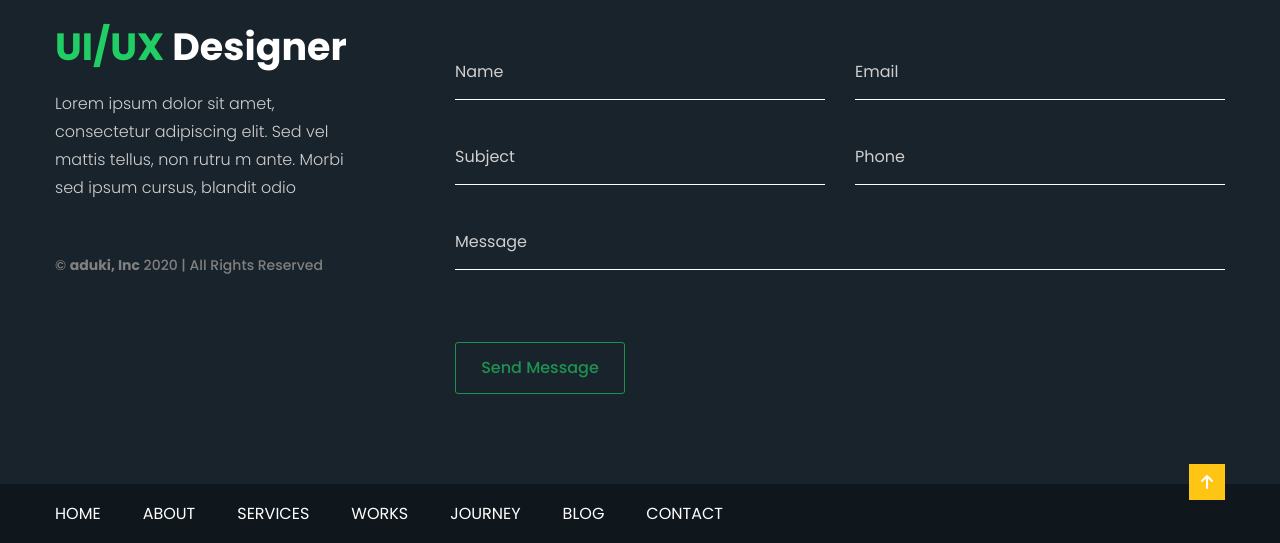
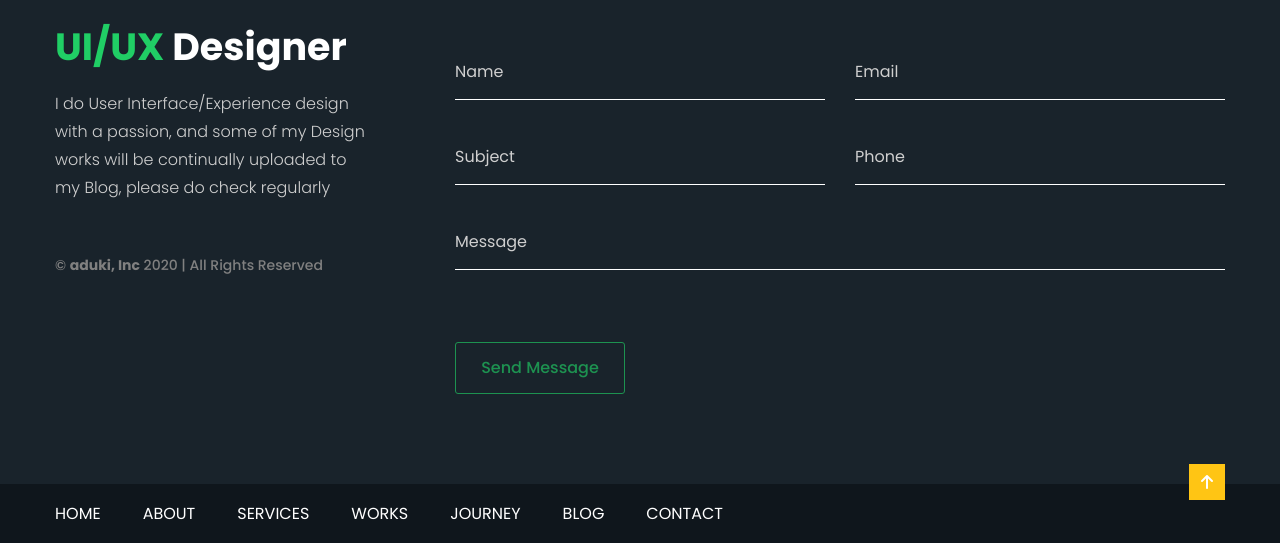
Before and after one commit to zacck-kagz/zacck_kagz, a plain HTML site: page index.html in a window 1280 px wide. Shown: the part 8246-8789 px from the top of the page. Drawn offline with Linux system fonts and the light colour scheme; animation ran at ten frames a second; files whose address does not match are found by name.

Commit message:
Update index.html

```diff
--- a/index.html
+++ b/index.html
@@ -878,7 +878,7 @@
 										</a>
 									</div>
 									<strong class="h2 d-block mb-4">UI/UX <span class="text-white">Designer</span></strong>
-									<p>Lorem ipsum dolor sit amet, consectetur adipiscing elit. Sed vel mattis tellus, non rutru m ante. Morbi sed ipsum cursus, blandit odio</p>
+									<p>I do User Interface/Experience design with a passion, and some of my Design works will be continually uploaded to my Blog, please do check regularly</p>
 									<!-- textCopyright -->
 									<div class="textCopyright pt-7 d-none d-md-block">
 										<p><strong class="fwMedium">&copy; <a href="javascript:void(0);"><b>aduki, Inc</b></a> 2020 | All Rights Reserved</strong></p>
```
